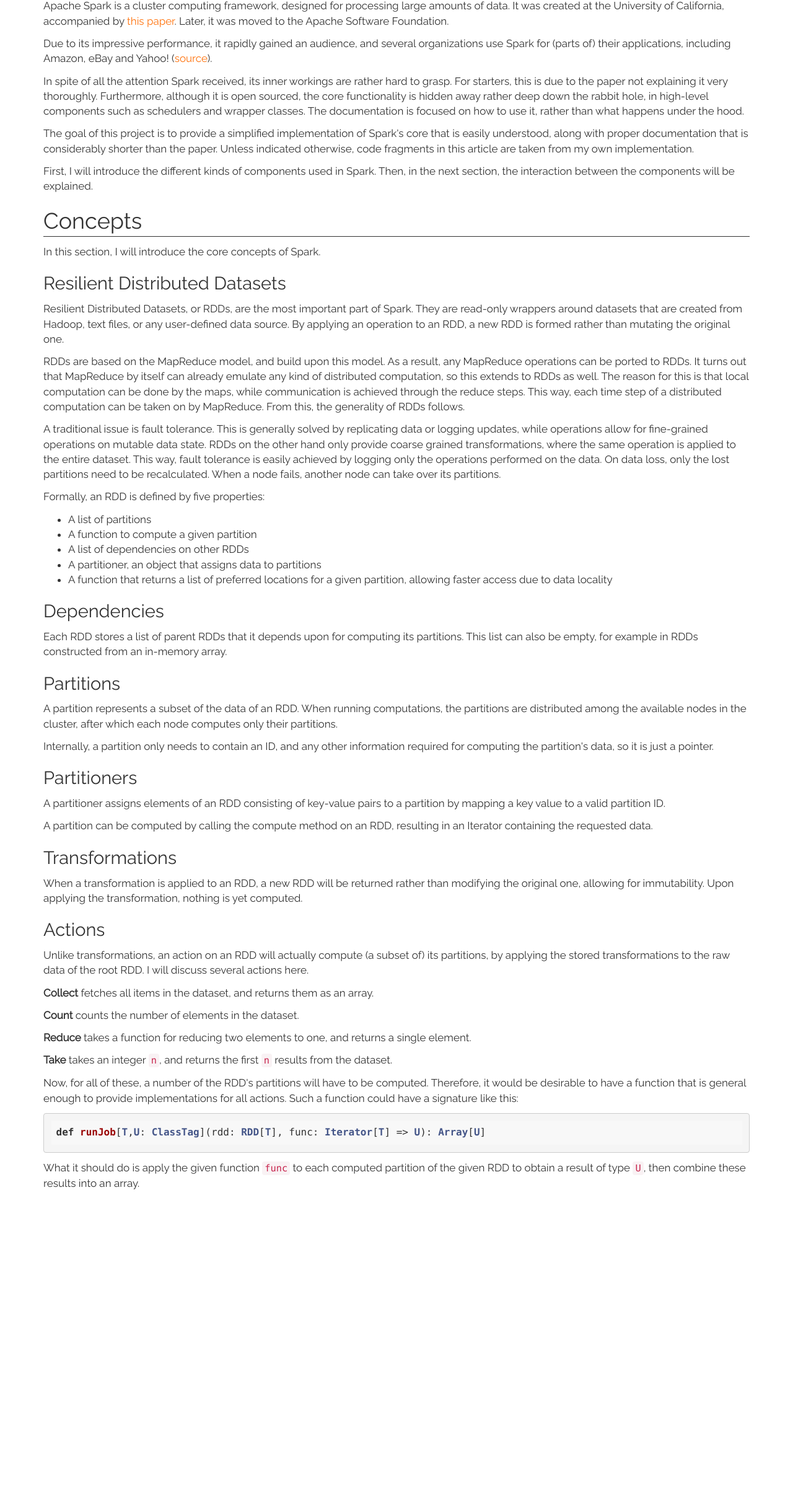
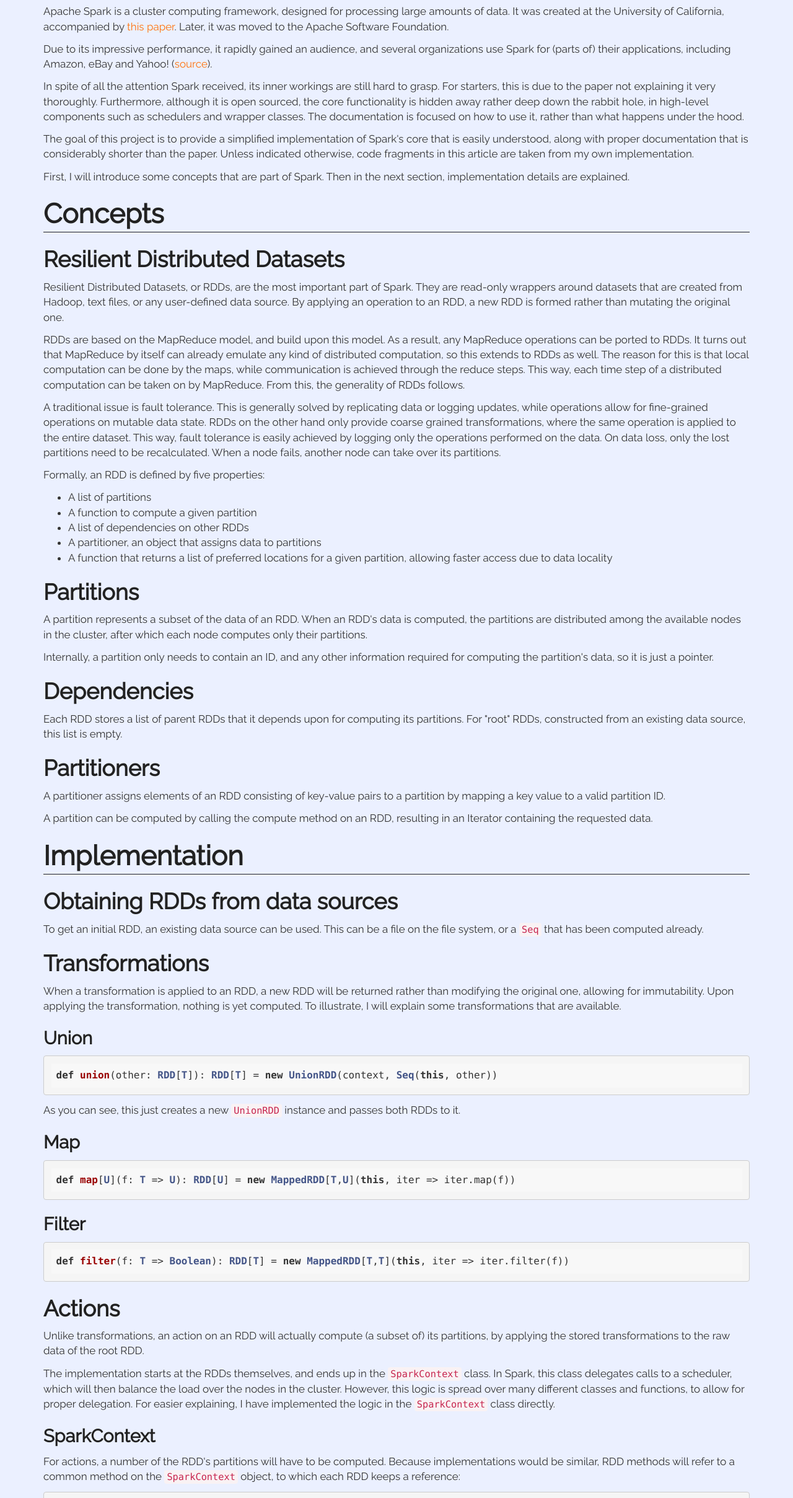
Before and after one commit to bvangraafeiland/spark-decoded, a website: page index.html in a window 1280 px wide. Shown: the part 383-2800 px from the top of the page at 62% size. Before the commit the page ends 2316 px from the top, so only its background shows below. Drawn offline with Linux system fonts and the light colour scheme; a web font is replaced by a local one.

Commit message:
update styling, reorganize some sections, add more text

```diff
--- a/index.html
+++ b/index.html
@@ -13,29 +13,31 @@
     <!-- HTML5 shim and Respond.js for IE8 support of HTML5 elements and media queries -->
     <!-- WARNING: Respond.js doesn't work if you view the page via file:// -->
     <!--[if lt IE 9]>
-    <script src="https://oss.maxcdn.com/html5shiv/3.7.2/html5shiv.min.js"></script>
-    <script src="https://oss.maxcdn.com/respond/1.4.2/respond.min.js"></script>
+    <script src="//oss.maxcdn.com/html5shiv/3.7.2/html5shiv.min.js"></script>
+    <script src="//oss.maxcdn.com/respond/1.4.2/respond.min.js"></script>
     <![endif]-->
 </head>
 <body>
-<header class="jumbotron">
-    <div class="container">
+<header class="jumbotron" role="banner">
+    <div class="container text-center">
         <h1>Spark Decoded</h1>
         <p class="small"><em>Bastiaan van Graafeiland</em></p>
     </div>
 </header>
-<main class="container">
-    <h2>Introduction</h2>
-    <p>Apache Spark is a cluster computing framework, designed for processing large amounts of data. It was created at the University of California, accompanied by <a href="http://www.eecs.berkeley.edu/Pubs/TechRpts/2014/EECS-2014-12.html">this paper</a>. Later, it was moved to the Apache Software Foundation. </p>
+<main>
+    <section id="introduction">
+        <h1>Introduction</h1>
+        <p>Apache Spark is a cluster computing framework, designed for processing large amounts of data. It was created at the University of California, accompanied by <a href="http://www.eecs.berkeley.edu/Pubs/TechRpts/2014/EECS-2014-12.html">this paper</a>. Later, it was moved to the Apache Software Foundation.</p>
         <p>Due to its impressive performance, it rapidly gained an audience, and several organizations use Spark for (parts of) their applications, including Amazon, eBay and Yahoo! (<a href="https://cwiki.apache.org/confluence/display/SPARK/Powered+By+Spark">source</a>).</p>
-    <p>In spite of all the attention Spark received, its inner workings are rather hard to grasp. For starters, this is due to the paper not explaining it very thoroughly. Furthermore, although it is open sourced, the core functionality is hidden away rather deep down the rabbit hole, in high-level components such as schedulers and wrapper classes. The documentation is focused on how to use it, rather than what happens under the hood. </p>
+        <p>In spite of all the attention Spark received, its inner workings are still hard to grasp. For starters, this is due to the paper not explaining it very thoroughly. Furthermore, although it is open sourced, the core functionality is hidden away rather deep down the rabbit hole, in high-level components such as schedulers and wrapper classes. The documentation is focused on how to use it, rather than what happens under the hood. </p>
         <p>The goal of this project is to provide a simplified implementation of Spark's core that is easily understood, along with proper documentation that is considerably shorter than the paper. Unless indicated otherwise, code fragments in this article are taken from my own implementation.</p>
-    <p>First, I will introduce the different kinds of components used in Spark. Then, in the next section, the interaction between the components will be explained.</p>
+        <p>First, I will introduce some concepts that are part of Spark. Then in the next section, implementation details are explained.</p>
+    </section>
 
-    <h2>Concepts</h2>
-    <p>In this section, I will introduce the core concepts of Spark.</p>
+    <section id="concepts">
+        <h1>Concepts</h1>
 
-    <h3>Resilient Distributed Datasets</h3>
+        <h2>Resilient Distributed Datasets</h2>
         <p>Resilient Distributed Datasets, or RDDs, are the most important part of Spark. They are read-only wrappers around datasets that are created from Hadoop, text files, or any user-defined data source. By applying an operation to an RDD, a new RDD is formed rather than mutating the original one.</p>
         <p>RDDs are based on the MapReduce model, and build upon this model. As a result, any MapReduce operations can be ported to RDDs. It turns out that MapReduce by itself can already emulate any kind of distributed computation, so this extends to RDDs as well. The reason for this is that local computation can be done by the maps, while communication is achieved through the reduce steps. This way, each time step of a distributed computation can be taken on by MapReduce. From this, the generality of RDDs follows.</p>
         <p>A traditional issue is fault tolerance. This is generally solved by replicating data or logging updates, while operations allow for fine-grained operations on mutable data state. RDDs on the other hand only provide coarse grained transformations, where the same operation is applied to the entire dataset. This way, fault tolerance is easily achieved by logging only the operations performed on the data. On data loss, only the lost partitions need to be recalculated. When a node fails, another node can take over its partitions.</p>
@@ -48,30 +50,54 @@
             <li>A function that returns a list of preferred locations for a given partition, allowing faster access due to data locality</li>
         </ul>
 
-    <h3>Dependencies</h3>
-    <p>Each RDD stores a list of parent RDDs that it depends upon for computing its partitions. This list can also be empty, for example in RDDs constructed from an in-memory array.</p>
-
-    <h3>Partitions</h3>
-    <p>A partition represents a subset of the data of an RDD. When running computations, the partitions are distributed among the available nodes in the cluster, after which each node computes only their partitions.</p>
+        <h2>Partitions</h2>
+        <p>A partition represents a subset of the data of an RDD. When an RDD's data is computed, the partitions are distributed among the available nodes in the cluster, after which each node computes only their partitions.</p>
         <p>Internally, a partition only needs to contain an ID, and any other information required for computing the partition's data, so it is just a pointer.</p>
 
-    <h3>Partitioners</h3>
+        <h2>Dependencies</h2>
+        <p>Each RDD stores a list of parent RDDs that it depends upon for computing its partitions. For "root" RDDs, constructed from an existing data source, this list is empty.</p>
+
+        <h2>Partitioners</h2>
         <p>A partitioner assigns elements of an RDD consisting of key-value pairs to a partition by mapping a key value to a valid partition ID.</p>
         <p>A partition can be computed by calling the compute method on an RDD, resulting in an Iterator containing the requested data.</p>
+    </section>
 
-    <h3>Transformations</h3>
-    <p>When a transformation is applied to an RDD, a new RDD will be returned rather than modifying the original one, allowing for immutability. Upon applying the transformation, nothing is yet computed.</p>
+    <section id="implementation">
+        <h1>Implementation</h1>
 
-    <h3>Actions</h3>
-    <p>Unlike transformations, an action on an RDD will actually compute (a subset of) its partitions, by applying the stored transformations to the raw data of the root RDD. I will discuss several actions here.</p>
-    <p><strong>Collect</strong> fetches all items in the dataset, and returns them as an array.</p>
-    <p><strong>Count</strong> counts the number of elements in the dataset.</p>
-    <p><strong>Reduce</strong> takes a function for reducing two elements to one, and returns a single element.</p>
-    <p><strong>Take</strong> takes an integer <code>n</code>, and returns the first <code>n</code> results from the dataset.</p>
-    <p>Now, for all of these, a number of the RDD's partitions will have to be computed. Therefore, it would be desirable to have a function that is general enough to provide implementations for all actions. Such a function could have a signature like this:</p>
-    <pre><code class="scala">def runJob[T,U: ClassTag](rdd: RDD[T], func: Iterator[T] => U): Array[U]</code></pre>
-    <p>What it should do is apply the given function <code>func</code> to each computed partition of the given RDD to obtain a result of type <code>U</code>, then combine these results into an array.</p>
+        <h2>Obtaining RDDs from data sources</h2>
+        <p>To get an initial RDD, an existing data source can be used. This can be a file on the file system, or a <code>Seq</code> that has been computed already.</p>
 
+        <h2>Transformations</h2>
+        <p>When a transformation is applied to an RDD, a new RDD will be returned rather than modifying the original one, allowing for immutability. Upon applying the transformation, nothing is yet computed. To illustrate, I will explain some transformations that are available.
+        <h3>Union</h3>
+        <pre><code class="scala">def union(other: RDD[T]): RDD[T] = new UnionRDD(context, Seq(this, other))</code></pre>
+        <p>As you can see, this just creates a new <code>UnionRDD</code> instance and passes both RDDs to it.</p>
+        <h3>Map</h3>
+        <pre><code class="scala">def map[U](f: T => U): RDD[U] = new MappedRDD[T,U](this, iter => iter.map(f))</code></pre>
+        <h3>Filter</h3>
+        <pre><code class="scala">def filter(f: T => Boolean): RDD[T] = new MappedRDD[T,T](this, iter => iter.filter(f))</code></pre>
+
+        <h2>Actions</h2>
+        <p>Unlike transformations, an action on an RDD will actually compute (a subset of) its partitions, by applying the stored transformations to the raw data of the root RDD.</p>
+        <p>The implementation starts at the RDDs themselves, and ends up in the <code>SparkContext</code> class. In Spark, this class delegates calls to a scheduler, which will then balance the load over the nodes in the cluster. However, this logic is spread over many different classes and functions, to allow for proper delegation. For easier explaining, I have implemented the logic in the <code>SparkContext</code> class directly.</p>
+
+        <h3>SparkContext</h3>
+        <p>For actions, a number of the RDD's partitions will have to be computed. Because implementations would be similar, RDD methods will refer to a common method on the <code>SparkContext</code> object, to which each RDD keeps a reference:</p>
+        <pre><code class="scala">def runJob[T,U](rdd: RDD[T], func: Iterator[T] => U): Array[U]</code></pre>
+        <p>It applies the given function <code>func</code> to each computed partition of the given RDD to obtain a result of type <code>U</code>, then combines these results into an array.</p>
+
+        <h3>RDD methods</h3>
+        <h4>Collect</h4>
+        <p>Fetches all items in the dataset, and returns them as an array.</p>
+        <h4>Count</h4>
+        <p>Counts the number of elements in the dataset.</p>
+        <h4>Reduce</h4>
+        <p>Takes a function for reducing two elements to one, and returns a single element.</p>
+        <h4>Take</h4>
+        <p>Takes an integer <code>n</code>, and returns the first <code>n</code> results from the dataset.</p>
+
+    </section>
 </main>
 <!-- Include all compiled plugins (below), or include individual files as needed -->
 <script src="js/bundle.js"></script>
--- a/less/main.less
+++ b/less/main.less
@@ -1,16 +1,34 @@
 @import "bootstrap/less/bootstrap";
 @import (less) "highlight.js/styles/github.css";
 @import url(https://fonts.googleapis.com/css?family=Raleway);
-@import url(https://fonts.googleapis.com/css?family=Droid+Sans);
-@import url(https://fonts.googleapis.com/css?family=PT+Sans);
-.jumbotron {
-    background: linear-gradient(to right, @brand-primary, #114290);
-}
-h2 {
-    border-bottom: 1px solid;
-    padding-bottom: 5px;
-}
-@jumbotron-color: #FFF;
+@import url(https://fonts.googleapis.com/css?family=Droid+Serif);
+
+@body-bg: #ebf0ff;
+@jumbotron-color: @body-bg;
 @font-family-base: Raleway, sans-serif;
 @font-size-base: 17px;
 @brand-primary: #ff720c;
+@headings-font-weight: bold;
+@headings-color: @gray-darker;
+
+.jumbotron {
+    background: linear-gradient(to right, @brand-primary, #044CBF);
+    font-family: 'Droid Serif', @font-family-serif;
+}
+
+section {
+    h1 {
+        border-bottom: 1px solid;
+        padding-bottom: 5px;
+    }
+    h4 {
+        font-style: italic;
+    }
+}
+main:extend(.container) {
+
+}
+
+.hljs {
+    white-space: pre;
+}
```
Also changed, not shown: css/main.css, 2 other files. Lines whose indentation alone changed are shown as unchanged.
